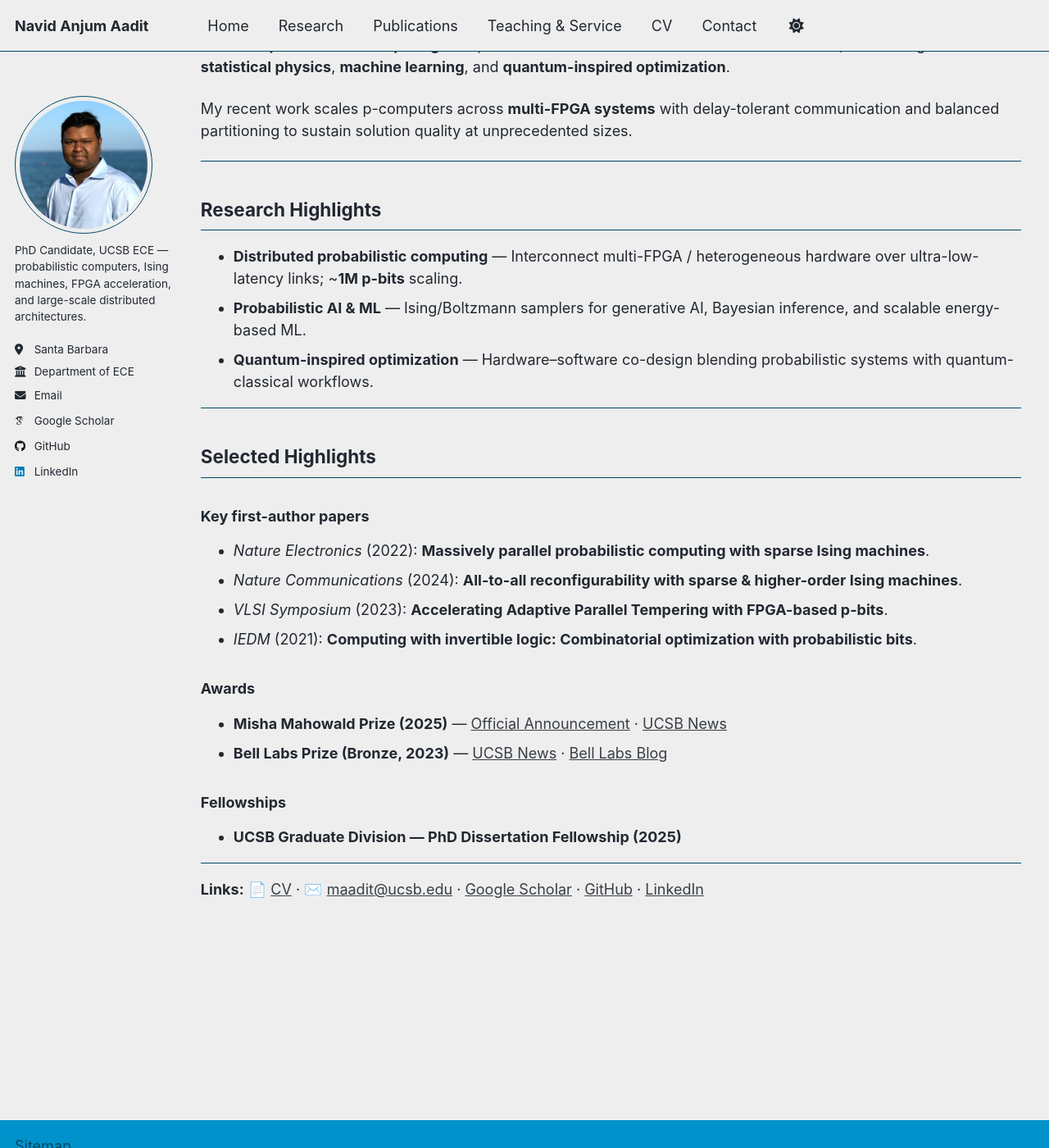
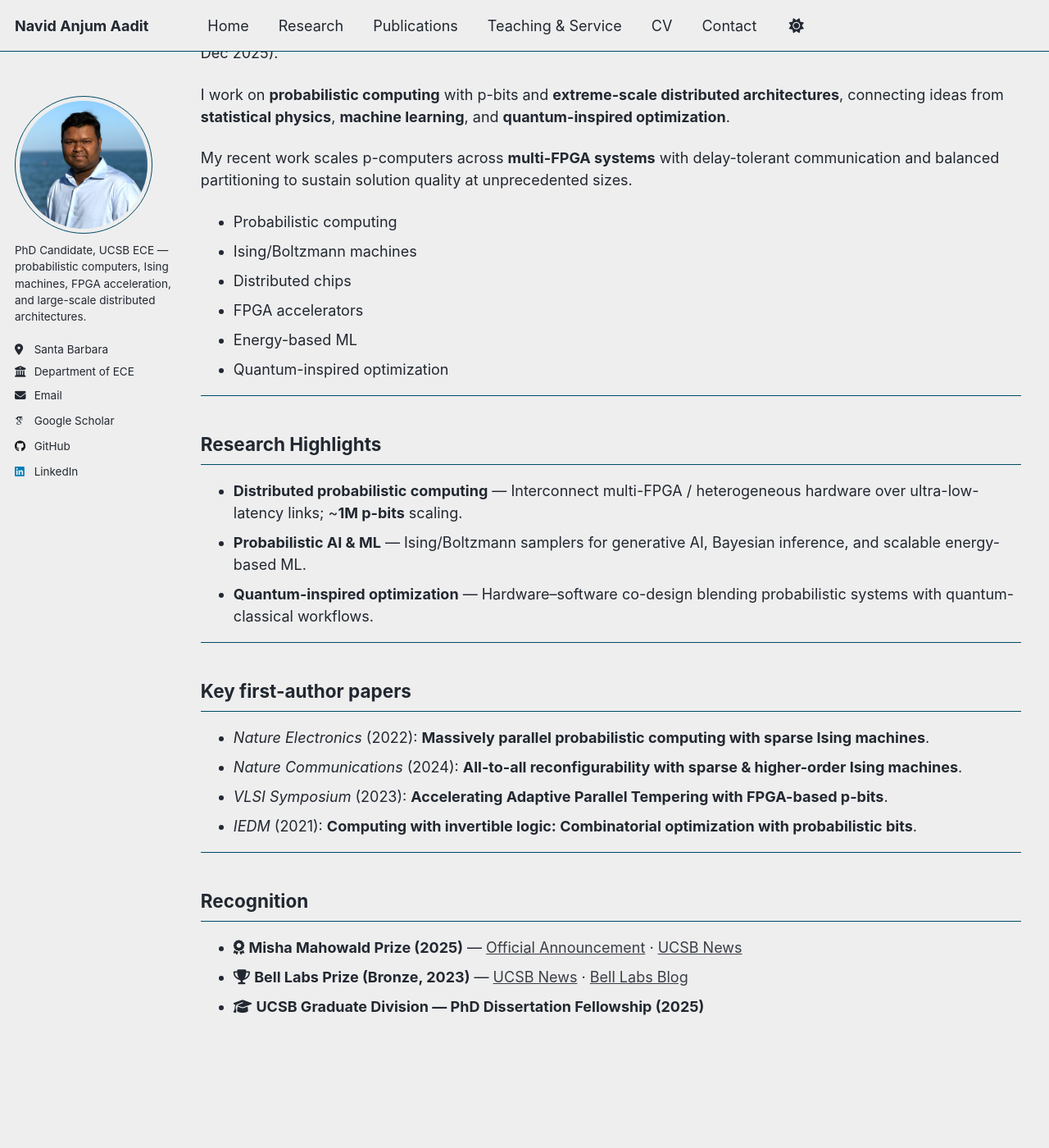
Before and after one commit to navidaadit/navidaadit.github.io, a Jekyll site: the page built from _pages/about.md, in a window 1280 px wide and 1400 px high, scrolled down 642 px. Shown: the whole window at 82% size. Built offline with Jekyll 4.4.1, drawn with Linux system fonts in a browser that asks for light colours; some web fonts are replaced; a script that is not in the unit is left out; some of the changed text lies outside the part shown.

Commit message:
Update about.md

```diff
--- a/_pages/about.md
+++ b/_pages/about.md
@@ -8,11 +8,26 @@ author_profile: true
 <!-- HERO as a normal image (no cropping). Lives entirely in the right column. -->
 <img src="/images/hero.jpeg" alt="Navid Aadit giving a talk" class="hero-img" />
 
+<p class="cta-row">
+  <a class="btn btn--primary" href="/files/Aadit_CV_Fall2025.pdf">Download CV</a>
+  <a class="btn" href="https://scholar.google.com/citations?user=KXA0nl4AAAAJ&hl=en">Google Scholar</a>
+  <a class="btn" href="mailto:maadit@ucsb.edu">Email</a>
+</p>
+
 I am a PhD candidate in **Electrical & Computer Engineering** at the **University of California, Santa Barbara** (expected Dec 2025).
 
 I work on **probabilistic computing** with p-bits and **extreme-scale distributed architectures**, connecting ideas from **statistical physics**, **machine learning**, and **quantum-inspired optimization**.
 
 My recent work scales p-computers across **multi-FPGA systems** with delay-tolerant communication and balanced partitioning to sustain solution quality at unprecedented sizes.
+
+<ul class="keyword-pills">
+  <li>Probabilistic computing</li>
+  <li>Ising/Boltzmann machines</li>
+  <li>Distributed chips</li>
+  <li>FPGA accelerators</li>
+  <li>Energy-based ML</li>
+  <li>Quantum-inspired optimization</li>
+</ul>
 
 ---
 
@@ -23,24 +38,15 @@ My recent work scales p-computers across **multi-FPGA systems** with delay-toler
 
 ---
 
-## Selected Highlights
-
-### Key first-author papers
+## Key first-author papers
 - *Nature Electronics* (2022): **Massively parallel probabilistic computing with sparse Ising machines**.
 - *Nature Communications* (2024): **All-to-all reconfigurability with sparse & higher-order Ising machines**.
 - *VLSI Symposium* (2023): **Accelerating Adaptive Parallel Tempering with FPGA-based p-bits**.
 - *IEDM* (2021): **Computing with invertible logic: Combinatorial optimization with probabilistic bits**.
 
-### Awards
-- **Misha Mahowald Prize (2025)** — [Official Announcement](https://www.mahowaldprize.org/prize-awards/prizes-2025) · [UCSB News](https://www.ece.ucsb.edu/news/all/2025/camsaris-opus-lab-misha-mahowald-prize)
-- **Bell Labs Prize (Bronze, 2023)** — [UCSB News](https://engineering.ucsb.edu/news/ece-professor-and-phd-student-win-bronze-medal-bell-labs-prize-competition) · [Bell Labs Blog](https://www.bell-labs.com/institute/blog/bell-labs-prize-winners-close-the-thz-gap-with-inexpensive-harmonic-sensors/)
-
-### Fellowships
-- **UCSB Graduate Division — PhD Dissertation Fellowship (2025)**
-
 ---
 
-**Links:** 📄 [CV](/files/Aadit_CV_Fall2025.pdf) · ✉️ [maadit@ucsb.edu](mailto:maadit@ucsb.edu) ·
-[Google Scholar](https://scholar.google.com/citations?user=KXA0nl4AAAAJ&hl=en) ·
-[GitHub](https://github.com/navidaadit) ·
-[LinkedIn](https://www.linkedin.com/in/navidanjumaadit/)
+## Recognition
+- <i class="fas fa-award"></i> **Misha Mahowald Prize (2025)** — <a href="https://www.mahowaldprize.org/prize-awards/prizes-2025">Official Announcement</a> · <a href="https://www.ece.ucsb.edu/news/all/2025/camsaris-opus-lab-misha-mahowald-prize">UCSB News</a>
+- <i class="fas fa-trophy"></i> **Bell Labs Prize (Bronze, 2023)** — <a href="https://engineering.ucsb.edu/news/ece-professor-and-phd-student-win-bronze-medal-bell-labs-prize-competition">UCSB News</a> · <a href="https://www.bell-labs.com/institute/blog/bell-labs-prize-winners-close-the-thz-gap-with-inexpensive-harmonic-sensors/">Bell Labs Blog</a>
+- <i class="fas fa-graduation-cap"></i> **UCSB Graduate Division — PhD Dissertation Fellowship (2025)**
```
